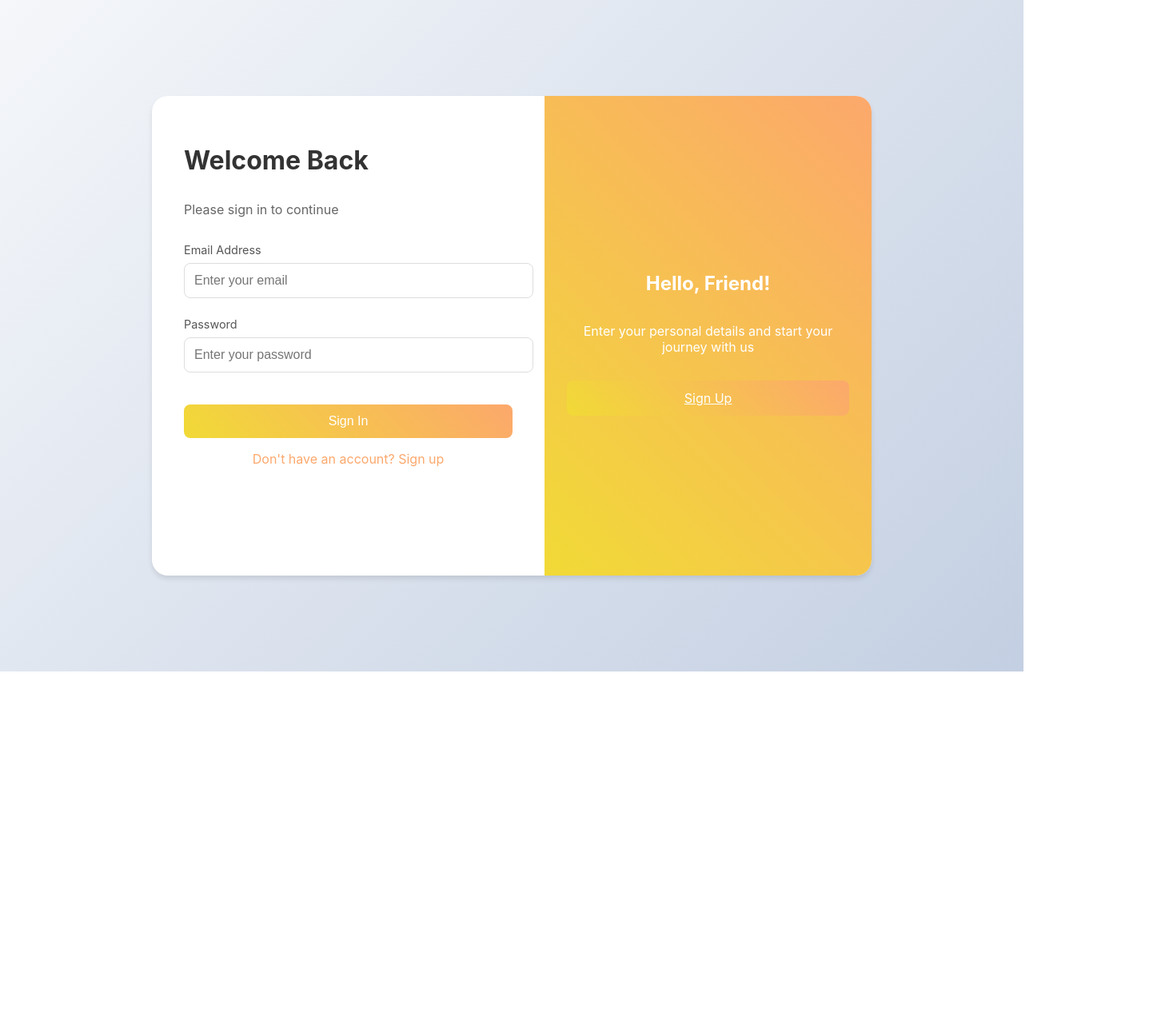
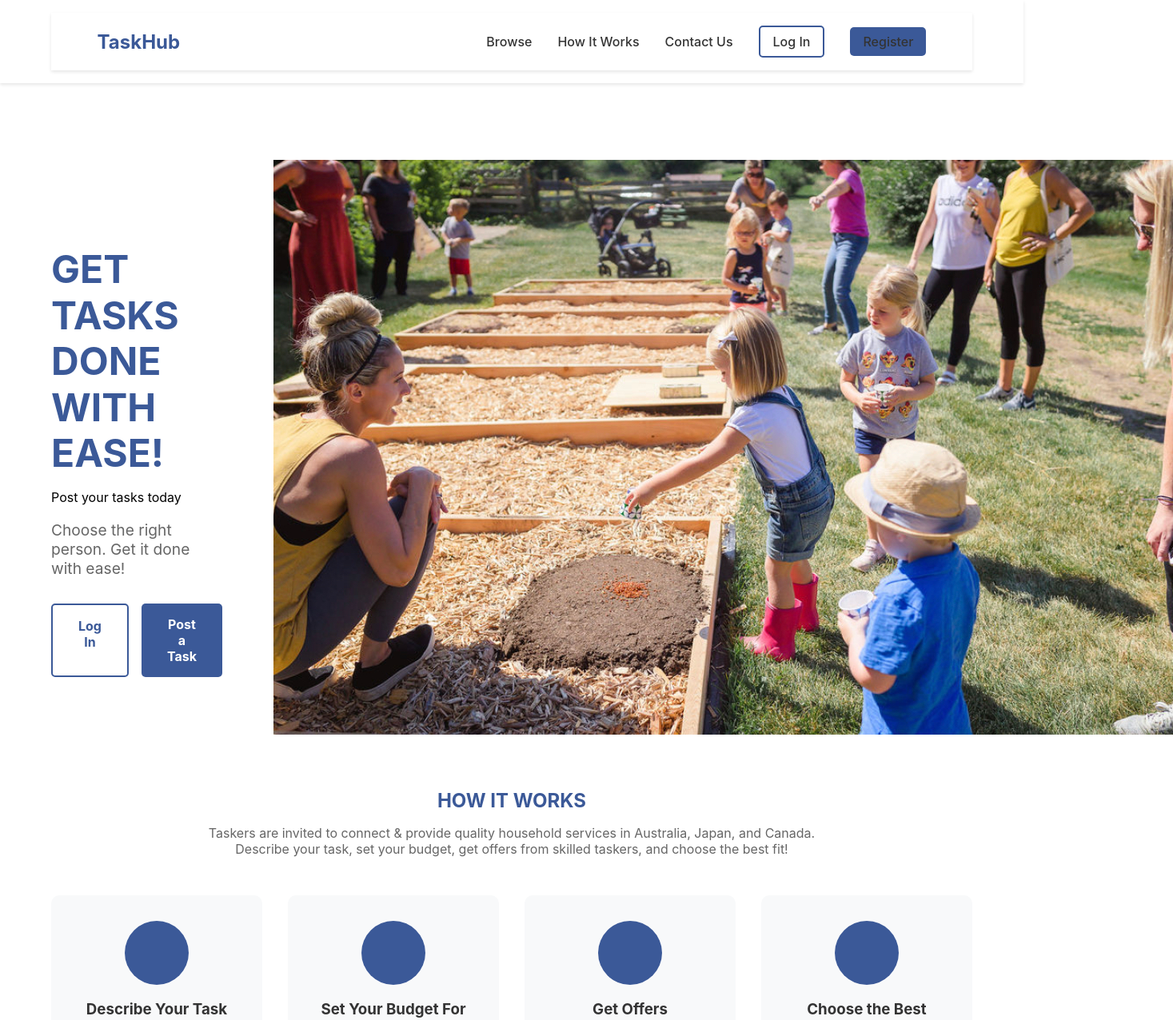
Before and after one commit to idris-Ak/Chat-app, a React (Create React App) app in the folder Message/chat-Frontend/: page / in a window 1280 px wide. Before the commit this address led to /login. Shown: the top 1276 px of the page at 80% size, 1467 px wide, since content can reach past the window. Before the commit the page ends 840 px from the top, so only its background shows below. Built offline with nearby package versions, Linux system fonts and the light colour scheme.

Commit message:
Enhance authentication flow by adding token logging in AuthContext and Login components;

```diff
--- a/Message/chat-Frontend/src/App.js
+++ b/Message/chat-Frontend/src/App.js
@@ -3,6 +3,7 @@ import { AuthProvider } from './contexts/AuthContext';
 import Login from './pages/Login';
 import Register from './pages/Register';
 import Chat from './pages/Chat';
+import Landing from './pages/Landing';
 import PrivateRoute from './components/PrivateRoute';
 
 function App() {
@@ -11,10 +12,11 @@ function App() {
       <AuthProvider>
         <div className="min-h-screen bg-gray-100">
           <Routes>
+            <Route path="/" element={<Landing />} />
             <Route path="/login" element={<Login />} />
             <Route path="/register" element={<Register />} />
             <Route
-              path="/"
+              path="/chat"
               element={
                 <PrivateRoute>
                   <Chat />
--- /dev/null
+++ b/Message/chat-Frontend/src/components/Navigation.js
@@ -0,0 +1,46 @@
+import React from 'react';
+import { Link } from 'react-router-dom';
+import { useAuth } from '../contexts/AuthContext';
+import './styles/Navigation.css';
+
+const Navigation = () => {
+  const { user, logout } = useAuth();
+
+  const handleLogout = async () => {
+    try {
+      await logout();
+    } catch (error) {
+      console.error('Logout error:', error);
+    }
+  };
+
+  return (
+    <nav className="navigation">
+      <div className="nav-brand">
+        <Link to="/">TaskHub</Link>
+      </div>
+
+      <div className="nav-links">
+        {user ? (
+          <>
+            <Link to="/chat">Chat</Link>
+            <Link to="/profile">Profile</Link>
+            <button onClick={handleLogout} className="logout-btn">
+              Logout
+            </button>
+          </>
+        ) : (
+          <>
+            <Link to="/">Browse</Link>
+            <Link to="/">How It Works</Link>
+            <Link to="/">Contact Us</Link>
+            <Link to="/login" className="login-btn">Log In</Link>
+            <Link to="/register" className="register-btn">Register</Link>
+          </>
+        )}
+      </div>
+    </nav>
+  );
+};
+
+export default Navigation;
--- /dev/null
+++ b/Message/chat-Frontend/src/components/styles/Navigation.css
@@ -0,0 +1,86 @@
+.navigation {
+  display: flex;
+  justify-content: space-between;
+  align-items: center;
+  padding: 1rem 5%;
+  background-color: #ffffff;
+  box-shadow: 0 2px 4px rgba(0, 0, 0, 0.1);
+}
+
+.nav-brand a {
+  font-size: 1.5rem;
+  font-weight: bold;
+  color: #3B5998;
+  text-decoration: none;
+}
+
+.nav-links {
+  display: flex;
+  gap: 2rem;
+  align-items: center;
+}
+
+.nav-links a {
+  text-decoration: none;
+  color: #333;
+  font-weight: 500;
+  transition: color 0.3s ease;
+}
+
+.nav-links a:hover {
+  color: #3B5998;
+}
+
+.login-btn, .register-btn, .logout-btn {
+  padding: 0.5rem 1rem;
+  border-radius: 5px;
+  font-weight: bold;
+  cursor: pointer;
+  transition: all 0.3s ease;
+}
+
+.login-btn {
+  color: #3B5998;
+  border: 2px solid #3B5998;
+}
+
+.login-btn:hover {
+  background-color: #3B5998;
+  color: white;
+}
+
+.register-btn {
+  background-color: #3B5998;
+  color: white;
+}
+
+.register-btn:hover {
+  background-color: #2d4373;
+}
+
+.logout-btn {
+  background-color: #dc3545;
+  color: white;
+  border: none;
+  padding: 0.5rem 1rem;
+  border-radius: 5px;
+  font-weight: bold;
+  cursor: pointer;
+}
+
+.logout-btn:hover {
+  background-color: #c82333;
+}
+
+@media (max-width: 768px) {
+  .navigation {
+    flex-direction: column;
+    padding: 1rem;
+  }
+
+  .nav-links {
+    margin-top: 1rem;
+    flex-wrap: wrap;
+    justify-content: center;
+  }
+}
--- a/Message/chat-Frontend/src/contexts/AuthContext.js
+++ b/Message/chat-Frontend/src/contexts/AuthContext.js
@@ -12,6 +12,7 @@ export const AuthProvider = ({ children }) => {
   useEffect(() => {
     const initAuth = async () => {
       const token = localStorage.getItem('token');
+      console.log('Token in AuthContext: ', token);
       if (token) {
         try {
           const userData = await AuthService.validateToken(token);
--- /dev/null
+++ b/Message/chat-Frontend/src/pages/Landing.js
@@ -0,0 +1,77 @@
+import React from 'react';
+import { Link } from 'react-router-dom';
+import Navigation from '../components/Navigation';
+import './styles/Landing.css';
+
+const Landing = () => {
+  return (
+    <div className="landing-container">
+      <header className="landing-header">
+        <Navigation />
+      </header>
+
+      <main className="landing-main">
+        <div className="hero-section">
+          <div className="hero-content">
+            <h1>GET TASKS DONE WITH EASE!</h1>
+            <p>Post your tasks today</p>
+            <p className="subtitle">Choose the right person. Get it done with ease!</p>
+            <div className="cta-buttons">
+              <Link to="/login" className="cta-btn login">Log In</Link>
+              <Link to="/register" className="cta-btn post-task">Post a Task</Link>
+            </div>
+          </div>
+          <div className="hero-image">
+            <img
+              src="/images/hero-image.jpg"
+              alt="Happy family getting tasks done"
+            />
+          </div>
+        </div>
+
+        <section className="how-it-works">
+          <h2>HOW IT WORKS</h2>
+          <p className="section-description">
+            Taskers are invited to connect & provide quality household services in Australia, Japan, and Canada.
+            Describe your task, set your budget, get offers from skilled taskers, and choose the best fit!
+          </p>
+
+          <div className="steps-container">
+            <div className="step">
+              <div className="step-icon describe"></div>
+              <h3>Describe Your Task</h3>
+              <Link to="/post-task" className="read-more">Read more</Link>
+            </div>
+            <div className="step">
+              <div className="step-icon budget"></div>
+              <h3>Set Your Budget For Task</h3>
+              <Link to="/how-it-works" className="read-more">Read more</Link>
+            </div>
+            <div className="step">
+              <div className="step-icon offers"></div>
+              <h3>Get Offers</h3>
+              <Link to="/how-it-works" className="read-more">Read more</Link>
+            </div>
+            <div className="step">
+              <div className="step-icon choose"></div>
+              <h3>Choose the Best Tasker</h3>
+              <Link to="/how-it-works" className="read-more">Read more</Link>
+            </div>
+          </div>
+        </section>
+
+        <section className="mission">
+          <h2>OUR MISSION</h2>
+          <p>
+            At TaskHub, we aim to connect people with skilled services, making everyday tasks easier,
+            faster, and more efficient. We strive to create a seamless platform where users can find reliable help,
+            while taskers have the opportunity to showcase their skills and grow their businesses.
+          </p>
+          <Link to="/about" className="read-more">Read more</Link>
+        </section>
+      </main>
+    </div>
+  );
+};
+
+export default Landing;
--- a/Message/chat-Frontend/src/pages/Login.js
+++ b/Message/chat-Frontend/src/pages/Login.js
@@ -34,9 +34,14 @@ export default function Login() {
 
       if (response.ok) {
         localStorage.setItem('token', data.token);
-        navigate('/');
+        console.log('Data: ', data);
+        console.log('Stored token: ', localStorage.getItem('token'));
+        navigate('/chat');
+
       } else {
         setError(data.message || 'Failed to login');
+        console.log('Stored token: ', localStorage.getItem('token'));
+
       }
     } catch (error) {
       setError('Failed to login');
--- /dev/null
+++ b/Message/chat-Frontend/src/pages/styles/Landing.css
@@ -0,0 +1,206 @@
+.landing-container {
+  width: 100%;
+  min-height: 100vh;
+  background-color: #ffffff;
+}
+
+.landing-header {
+  padding: 1rem 5%;
+  background-color: #ffffff;
+  box-shadow: 0 2px 4px rgba(0, 0, 0, 0.1);
+}
+
+.landing-header nav {
+  display: flex;
+  justify-content: space-between;
+  align-items: center;
+  max-width: 1200px;
+  margin: 0 auto;
+}
+
+.logo a {
+  font-size: 1.5rem;
+  font-weight: bold;
+  color: #3B5998;
+  text-decoration: none;
+}
+
+.nav-links {
+  display: flex;
+  gap: 2rem;
+  align-items: center;
+}
+
+.nav-links a {
+  text-decoration: none;
+  color: #333;
+  font-weight: 500;
+}
+
+.login-btn, .post-task-btn {
+  padding: 0.5rem 1rem;
+  border-radius: 5px;
+  font-weight: bold;
+}
+
+.login-btn {
+  color: #3B5998;
+}
+
+.post-task-btn {
+  background-color: #3B5998;
+  color: white;
+}
+
+.landing-main {
+  max-width: 1200px;
+  margin: 0 auto;
+  padding: 2rem 5%;
+}
+
+.hero-section {
+  display: flex;
+  align-items: center;
+  gap: 4rem;
+  margin: 4rem 0;
+}
+
+.hero-content {
+  flex: 1;
+}
+
+.hero-content h1 {
+  font-size: 3rem;
+  color: #3B5998;
+  margin-bottom: 1rem;
+  line-height: 1.2;
+}
+
+.hero-content .subtitle {
+  font-size: 1.2rem;
+  color: #666;
+  margin-bottom: 2rem;
+}
+
+.cta-buttons {
+  display: flex;
+  gap: 1rem;
+}
+
+.cta-btn {
+  padding: 1rem 2rem;
+  border-radius: 5px;
+  text-decoration: none;
+  font-weight: bold;
+  text-align: center;
+}
+
+.cta-btn.login {
+  background-color: white;
+  color: #3B5998;
+  border: 2px solid #3B5998;
+}
+
+.cta-btn.post-task {
+  background-color: #3B5998;
+  color: white;
+}
+
+.hero-image {
+  flex: 1;
+  height: 400px;
+  background-size: cover;
+  background-position: center;
+  border-radius: 10px;
+  width: 100%;
+  height: 100%;
+  objectFit: cover;
+  borderRadius: 10px;
+}
+
+.how-it-works {
+  text-align: center;
+  margin: 4rem 0;
+}
+
+.how-it-works h2 {
+  color: #3B5998;
+  margin-bottom: 1rem;
+}
+
+.section-description {
+  max-width: 800px;
+  margin: 0 auto 3rem;
+  color: #666;
+}
+
+.steps-container {
+  display: grid;
+  grid-template-columns: repeat(auto-fit, minmax(250px, 1fr));
+  gap: 2rem;
+  margin-top: 3rem;
+}
+
+.step {
+  padding: 2rem;
+  background-color: #f8f9fa;
+  border-radius: 10px;
+  text-align: center;
+}
+
+.step-icon {
+  width: 80px;
+  height: 80px;
+  margin: 0 auto 1rem;
+  background-color: #3B5998;
+  border-radius: 50%;
+  display: flex;
+  align-items: center;
+  justify-content: center;
+}
+
+.step h3 {
+  margin-bottom: 1rem;
+  color: #333;
+}
+
+.read-more {
+  color: #3B5998;
+  text-decoration: none;
+  font-weight: 500;
+}
+
+.mission {
+  text-align: center;
+  margin: 4rem 0;
+  padding: 3rem;
+  background-color: #f8f9fa;
+  border-radius: 10px;
+}
+
+.mission h2 {
+  color: #3B5998;
+  margin-bottom: 1rem;
+}
+
+.mission p {
+  max-width: 800px;
+  margin: 0 auto 1.5rem;
+  color: #666;
+  line-height: 1.6;
+}
+
+@media (max-width: 768px) {
+  .hero-section {
+    flex-direction: column;
+    text-align: center;
+  }
+
+  .hero-content h1 {
+    font-size: 2.5rem;
+  }
+
+  .nav-links {
+    display: none;
+  }
+}
--- a/Message/chat-Frontend/src/services/authService.js
+++ b/Message/chat-Frontend/src/services/authService.js
@@ -6,7 +6,8 @@ class AuthService {
       const response = await fetch(endpoints.auth.validate(), {
         method: 'POST',
         headers: {
-          'Content-Type': 'application/json'
+          'Content-Type': 'application/json',
+          'Authorization': `Bearer ${token}`
         },
         body: JSON.stringify({ token })
       });
```
Also changed, not shown: Message/chat-Frontend/src/pages/Chat.js (+5 -7 lines), Message/chat-Frontend/src/pages/styles/Chat.css (+34 -6 lines), Message/chat-Frontend/public/images/hero-image.jpg (added), 1 other file (tests, documents, lock files or other folders).
